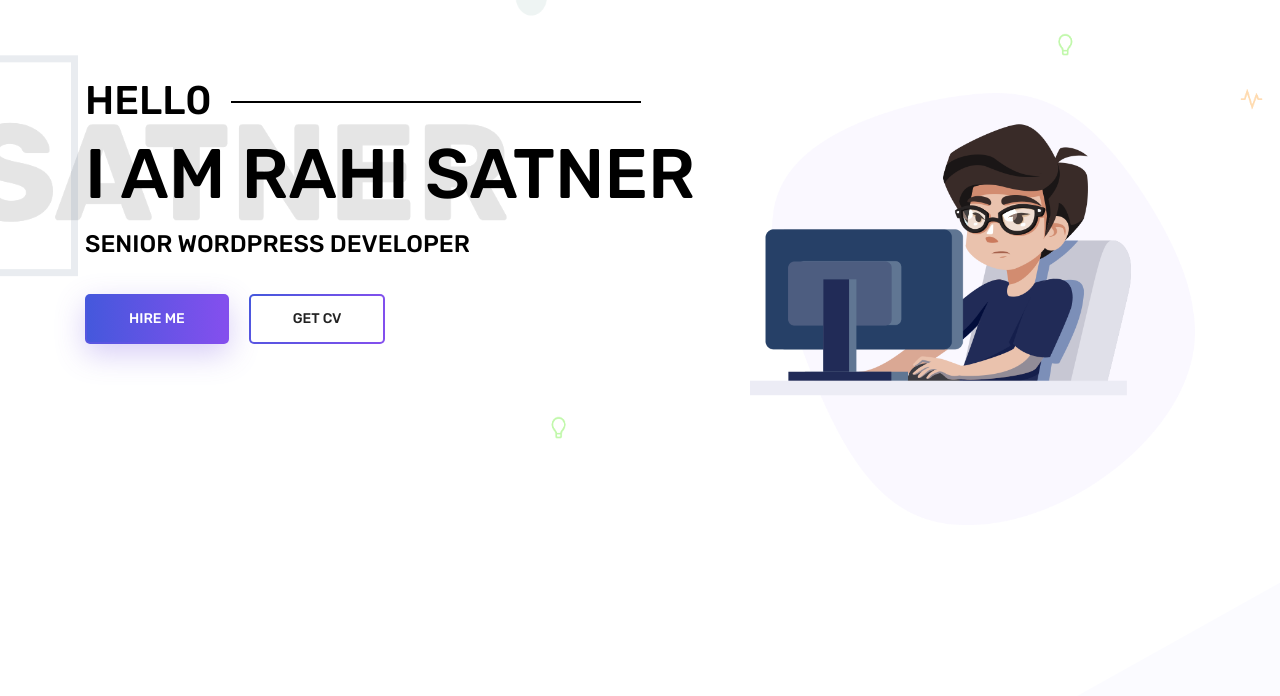
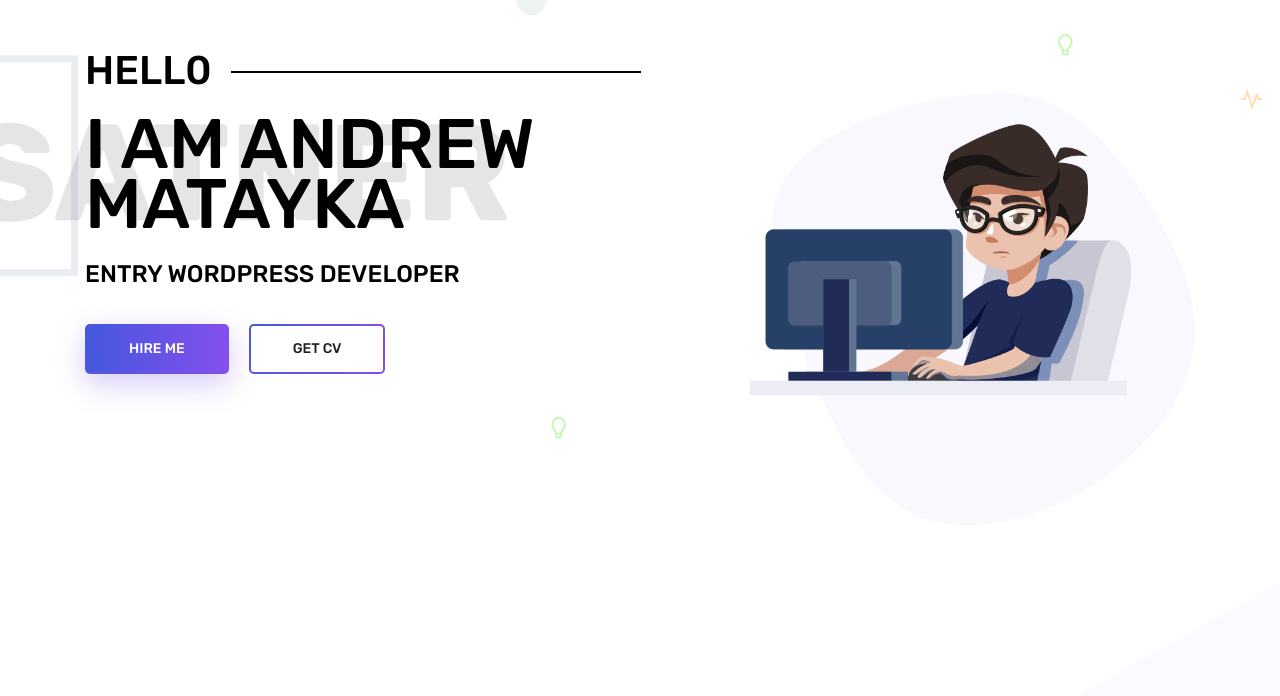
Before and after one commit to AndrewMatayka/AndrewMatayka.github.io, a plain HTML site: page index.html in a window 1280 px wide. Shown: the part 104-800 px from the top of the page. Drawn offline with Linux system fonts and the light colour scheme; some packages are replaced by stand-ins of ours.

Commit message:
Update index.html

```diff
--- a/index.html
+++ b/index.html
@@ -73,8 +73,8 @@
 					<div class="col-lg-7">
 						<div class="banner_content">
 							<h3 class="text-uppercase">Hell0</h3>
-							<h1 class="text-uppercase">I am rahi satner</h1>
-							<h5 class="text-uppercase">senior wordpress developer</h5>
+							<h1 class="text-uppercase">I am Andrew Matayka</h1>
+							<h5 class="text-uppercase">entry wordpress developer</h5>
 							<div class="d-flex align-items-center">
 								<a class="primary_btn" href="#"><span>Hire Me</span></a>
 								<a class="primary_btn tr-bg" href="#"><span>Get CV</span></a>
```
